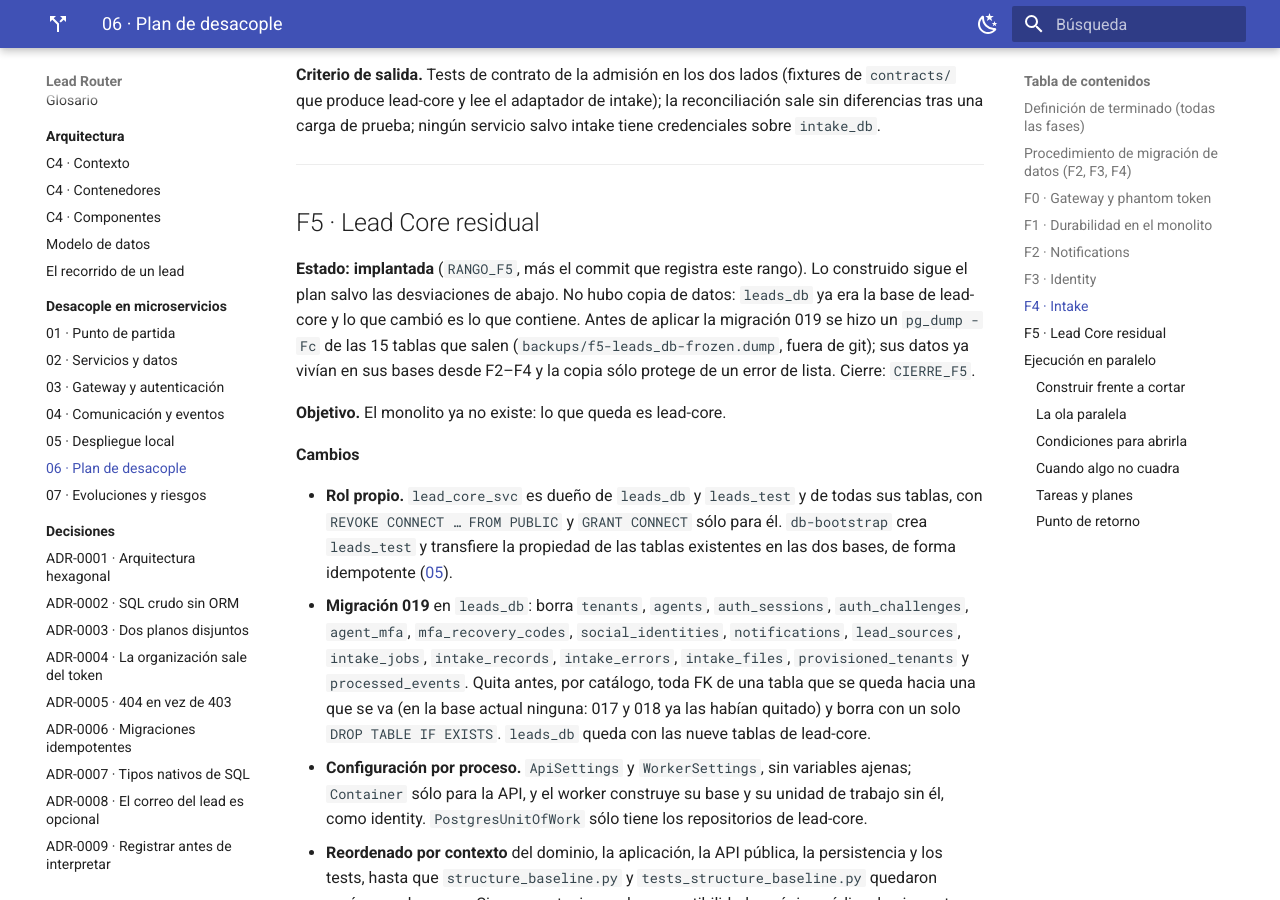
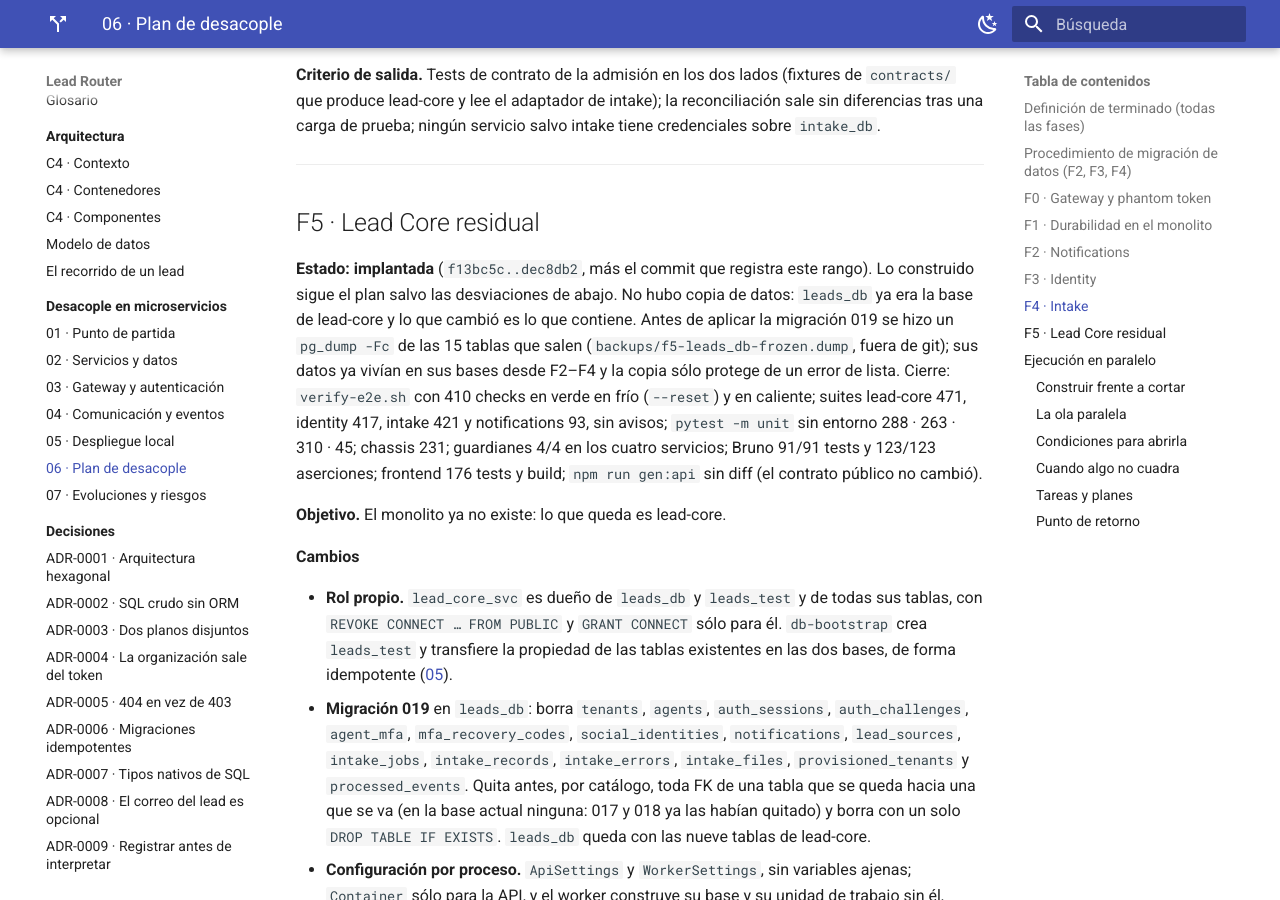
Before and after one commit to MDCIrony/leads-hexa, an MkDocs documentation site: the page built from docs/content/microservices/06-plan-de-desacople.md, in a window 1280 px wide and 900 px high, scrolled down 13826 px. Built offline with MkDocs 1.6.1 and Material for MkDocs 9.7.7, drawn with Linux system fonts in a browser that asks for light colours.

Commit message:
docs(microservices): record the F5 commit range and closing numbers

```diff
--- a/docs/content/microservices/06-plan-de-desacople.md
+++ b/docs/content/microservices/06-plan-de-desacople.md
@@ -497,11 +497,15 @@ carga de prueba; ningún servicio salvo intake tiene credenciales sobre `intake_
 
 ## F5 · Lead Core residual
 
-**Estado: implantada** (`RANGO_F5`, más el commit que registra este rango). Lo construido sigue el
+**Estado: implantada** (`f13bc5c..dec8db2`, más el commit que registra este rango). Lo construido sigue el
 plan salvo las desviaciones de abajo. No hubo copia de datos: `leads_db` ya era la base de lead-core
 y lo que cambió es lo que contiene. Antes de aplicar la migración 019 se hizo un `pg_dump -Fc` de las
 15 tablas que salen (`backups/f5-leads_db-frozen.dump`, fuera de git); sus datos ya vivían en sus
-bases desde F2–F4 y la copia sólo protege de un error de lista. Cierre: `CIERRE_F5`.
+bases desde F2–F4 y la copia sólo protege de un error de lista. Cierre: `verify-e2e.sh` con 410 checks en verde en frío (`--reset`) y en
+caliente; suites lead-core 471, identity 417, intake 421 y notifications 93, sin avisos; `pytest -m
+unit` sin entorno 288 · 263 · 310 · 45; chassis 231; guardianes 4/4 en los cuatro servicios; Bruno
+91/91 tests y 123/123 aserciones; frontend 176 tests y build; `npm run gen:api` sin diff (el contrato
+público no cambió).
 
 **Objetivo.** El monolito ya no existe: lo que queda es lead-core.
 
```
